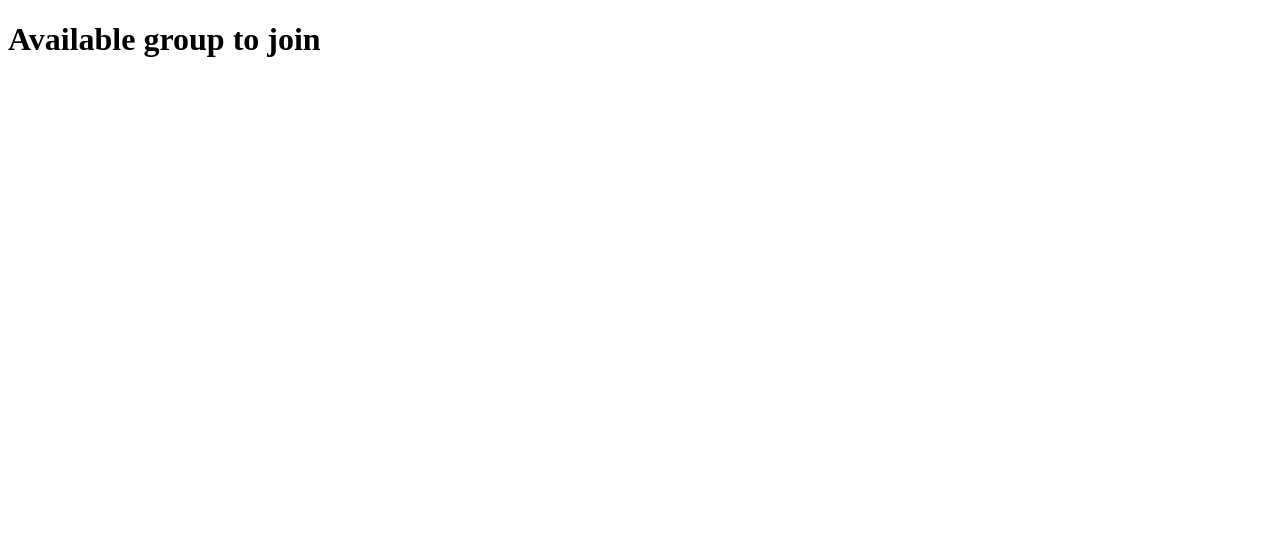
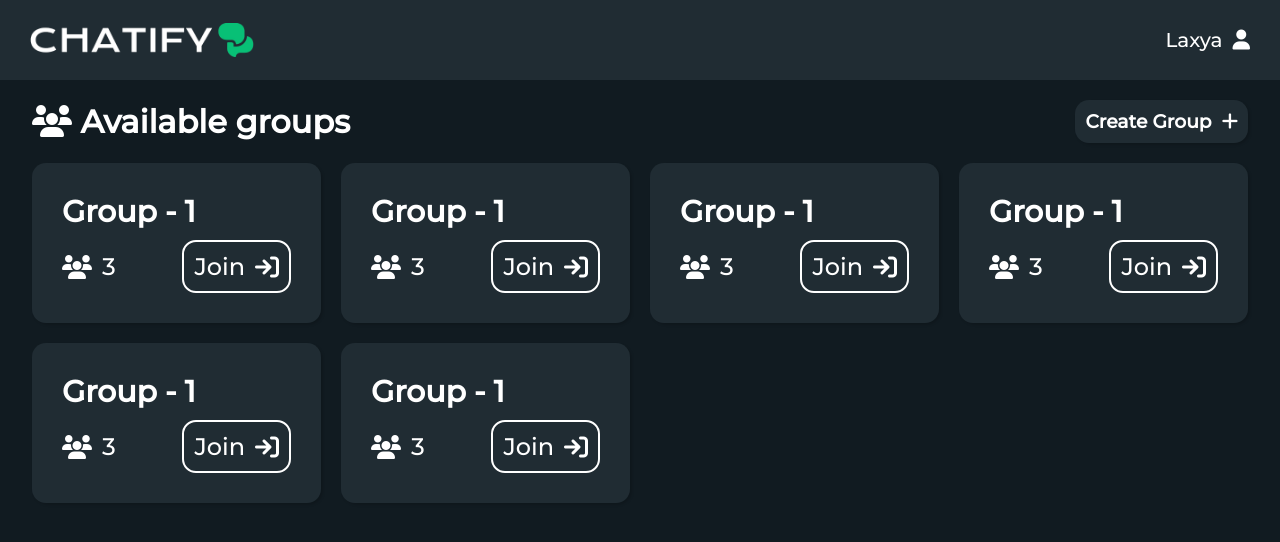
Before and after one commit to LaxyaRupeja/bouncy-invention-713, a website: page frontend/index.html in a window 1280 px wide. Drawn offline with nearby package versions, Linux system fonts and the light colour scheme; no server answers.

Commit message:
Changes in Frontend (UI Improved)

```diff
--- a/Models/user.model.js
+++ b/Models/user.model.js
@@ -1 +1,4 @@
-// You can write model for user model here
+const mongoose = require('mongoose');
+const userSchema = mongoose.Schema({
+    name:String
+})
--- a/Routes/server.routes.js
+++ b/Routes/server.routes.js
@@ -6,7 +6,7 @@
 // Imports are here
 const express = require('express');
 const ChatModel = require('../Models/chat.model');
-const GroupModel = require('../Models/group.model');
+const { GroupModel } = require('../Models/group.model');
 // Code from here
 const router = express.Router();
 router.get("/", (req, res) => {
@@ -14,6 +14,7 @@ router.get("/", (req, res) => {
 })
 router.get("/group", async (req, res) => {
     try {
+        console.log(await GroupModel.find())
         res.json(await GroupModel.find());
     }
     catch (err) {
--- a/frontend/index.html
+++ b/frontend/index.html
@@ -4,15 +4,96 @@
     <meta charset="UTF-8" />
     <meta name="viewport" content="width=device-width, initial-scale=1.0" />
     <title>testing</title>
+    <link rel="stylesheet" href="styles/style.css" />
+    <link
+      rel="stylesheet"
+      href="https://cdnjs.cloudflare.com/ajax/libs/font-awesome/6.4.0/css/all.min.css"
+      integrity="sha512-iecdLmaskl7CVkqkXNQ/ZH/XLlvWZOJyj7Yy7tcenmpD1ypASozpmT/E0iPtmFIB46ZmdtAc9eNBvH0H/ZpiBw=="
+      crossorigin="anonymous"
+      referrerpolicy="no-referrer"
+    />
     <script src="https://cdn.socket.io/4.5.4/socket.io.min.js"></script>
   </head>
   <body>
-    <div>
-      <h1>Available group to join</h1>
-      <div id="groupWrapper"></div>
-    </div>
+    <nav>
+      <img
+        src="WhatsApp_Image_2023-06-13_at_9.06.20_PM-removebg-preview.png"
+        alt=""
+      />
+      <p>Laxya<i class="fa-solid fa-user"></i></p>
+    </nav>
+    <main>
+      <div>
+        <div id="below-nav">
+          <h1><i class="fa-solid fa-users"></i> Available groups</h1>
+          <h3>Create Group<i class="fa-solid fa-plus"></i></h3>
+        </div>
+        <div id="groupWrapper">
+          <div class="groupChild">
+            <h2>Group - 1</h2>
+            <div>
+              <p class="members"><i class="fa-solid fa-users"></i> 3</p>
+              <p class="join">
+                <a href="">Join</a
+                ><i class="fa-solid fa-arrow-right-to-bracket"></i>
+              </p>
+            </div>
+          </div>
+          <div class="groupChild">
+            <h2>Group - 1</h2>
+            <div>
+              <p class="members"><i class="fa-solid fa-users"></i> 3</p>
+              <p class="join">
+                <a href="">Join</a
+                ><i class="fa-solid fa-arrow-right-to-bracket"></i>
+              </p>
+            </div>
+          </div>
+          <div class="groupChild">
+            <h2>Group - 1</h2>
+            <div>
+              <p class="members"><i class="fa-solid fa-users"></i> 3</p>
+              <p class="join">
+                <a href="">Join</a
+                ><i class="fa-solid fa-arrow-right-to-bracket"></i>
+              </p>
+            </div>
+          </div>
+          <div class="groupChild">
+            <h2>Group - 1</h2>
+            <div>
+              <p class="members"><i class="fa-solid fa-users"></i> 3</p>
+              <p class="join">
+                <a href="">Join</a
+                ><i class="fa-solid fa-arrow-right-to-bracket"></i>
+              </p>
+            </div>
+          </div>
+          <div class="groupChild">
+            <h2>Group - 1</h2>
+            <div>
+              <p class="members"><i class="fa-solid fa-users"></i> 3</p>
+              <p class="join">
+                <a href="">Join</a
+                ><i class="fa-solid fa-arrow-right-to-bracket"></i>
+              </p>
+            </div>
+          </div>
+          <div class="groupChild">
+            <h2>Group - 1</h2>
+            <div>
+              <p class="members"><i class="fa-solid fa-users"></i> 3</p>
+              <p class="join">
+                <a href="">Join</a
+                ><i class="fa-solid fa-arrow-right-to-bracket"></i>
+              </p>
+            </div>
+          </div>
+        </div>
+      </div>
+    </main>
     <script>
-      //   console.log(io);
+      console.log(io);
       const socket = io("ws://localhost:8080/", {
         transports: ["websocket"],
       });
@@ -21,10 +102,11 @@
         fetch("http://localhost:8080/group")
           .then((res) => res.json())
           .then((data) => {
+            // console.log(data);
             appendData(data);
           });
       }
-      displayData();
+      // displayData();
       function appendData(data) {
         data.forEach((el) => {
           document.getElementById(
--- /dev/null
+++ b/frontend/styles/style.css
@@ -0,0 +1,100 @@
+@import url('https://fonts.googleapis.com/css2?family=Montserrat:wght@500&display=swap');
+*{
+    margin: 0;
+    padding: 0;
+    font-family: 'Montserrat', sans-serif;
+    box-sizing: border-box;
+}
+body{
+    background-color: #111b21;
+
+}
+nav{
+    background-color: #202c33;
+    display: flex;
+    height: 80px;
+    justify-content: space-between;
+    align-items: center;
+    color: white;
+    padding:0 30px;
+
+}
+nav img{
+    width: 20%;
+    padding: 20px;
+    padding-left: 0;
+}
+nav p{
+    font-size: 20px;
+    display: flex;
+    gap: 10px;
+    align-items: center;
+}
+.members{
+    display: flex;
+    align-items: center;
+    gap: 10px;
+}
+#groupWrapper{
+    display: grid;
+    grid-template-columns: repeat(4,1fr);
+    grid-auto-rows: 1fr;
+    gap: 20px;
+    margin-top: 20px;
+
+}
+main{
+    width: 95%;
+    color: white;
+    margin: auto;
+    margin-top: 20px;
+}
+main > div > h1{
+    /* text-align: center; */
+}
+.groupChild > h2{
+    font-size: 30px;
+}
+.groupChild{
+    font-size: 24px;
+    display: flex;
+    flex-direction: column;
+    gap: 10px;
+    /* border: 1px solid white; */
+    padding: 30px;
+    border-radius: 14px;
+    background-color: #202c33;
+    box-shadow: rgba(0, 0, 0, 0.15) 1.95px 1.95px 2.6px;
+}
+.groupChild > div{
+    display: flex;
+    justify-content: space-between;
+}
+.join{
+    display: flex;
+    align-items: center;
+    gap: 10px;
+    color: white;
+    border: 2px solid white ;
+    padding: 10px;
+    border-radius: 14px;
+
+}
+.join a{
+    color: white;
+    text-decoration: none;
+}
+#below-nav{
+    display: flex;
+    justify-content: space-between;
+    align-items: center;
+}
+#below-nav h3{
+    display: flex;
+    align-items: center;
+    gap: 10px;
+    background-color: #202c33;
+    padding: 10px;
+    border-radius: 14px;
+    box-shadow: rgba(0, 0, 0, 0.15) 1.95px 1.95px 2.6px;
+}
```
Also changed, not shown: Models/group.model.js (+2 -16 lines), Socket/socket.js (+17 -14 lines), frontend/room.html (+12 -4 lines), frontend/WhatsApp_Image_2023-06-13_at_9.06.20_PM-removebg-preview.png (added).
